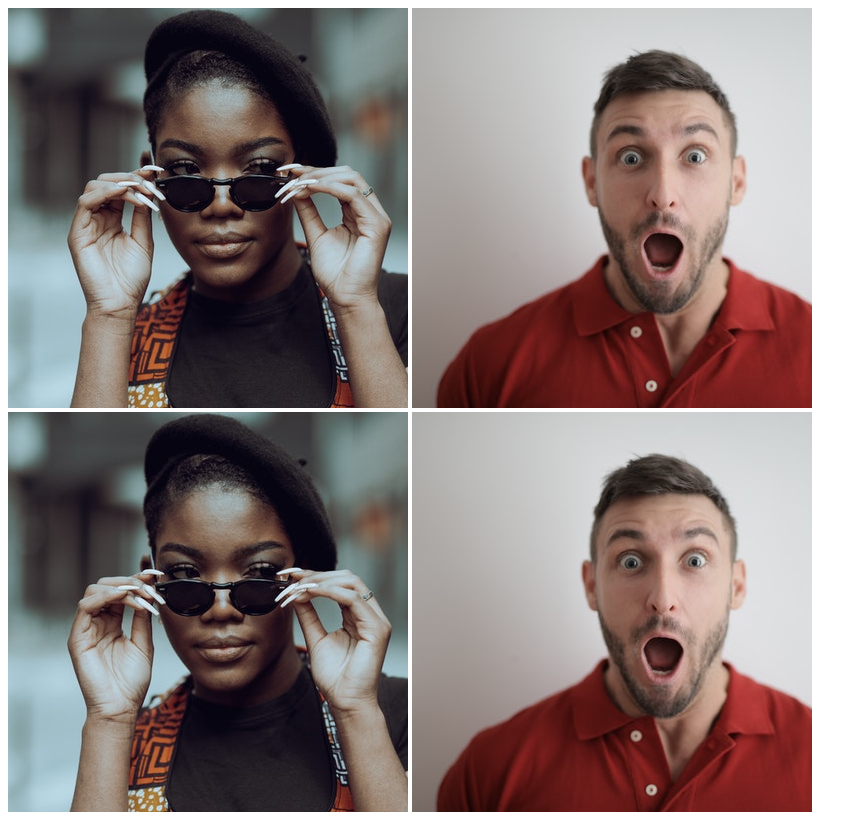
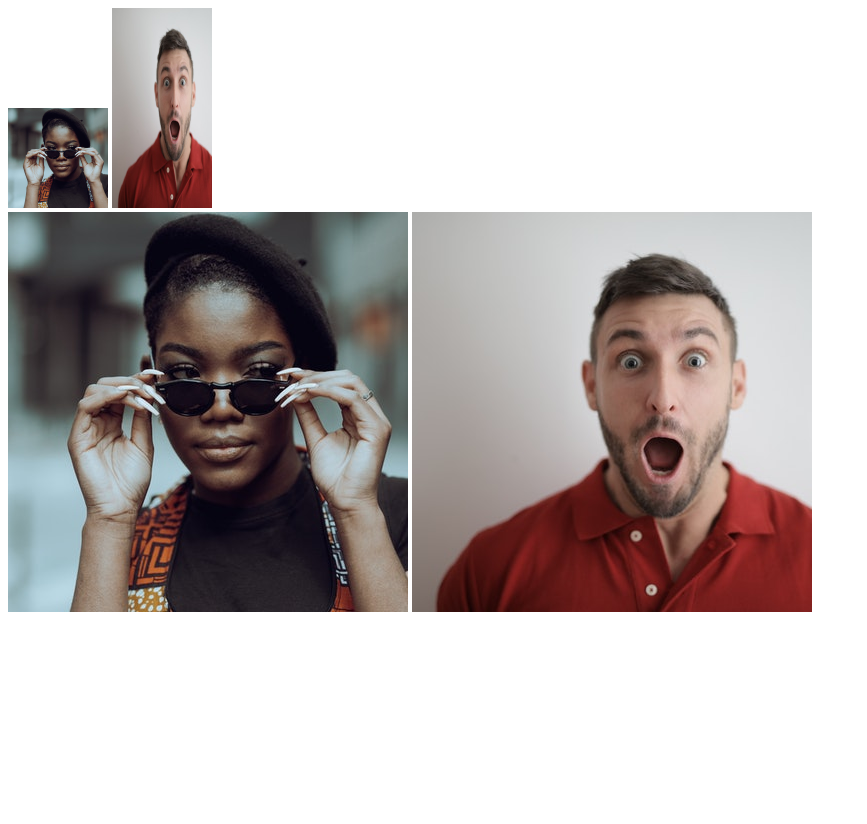
Before and after one commit to roaayala/the-foundations, a plain HTML site: page 006-intro-to-css/004-chaining-selectors/index.html in a window 1280 px wide. Shown: the whole page, without its empty margins (0-867 px from the left). After the commit the page ends 800 px from the top, so only its background shows below. Drawn offline with Linux system fonts and the light colour scheme.

Commit message:
intro to css pt 4: donec

```diff
--- a/006-intro-to-css/004-chaining-selectors/index.html
+++ b/006-intro-to-css/004-chaining-selectors/index.html
@@ -5,6 +5,17 @@
 		<meta http-equiv="X-UA-Compatible" content="IE=edge" />
 		<meta name="viewport" content="width=device-width, initial-scale=1.0" />
 		<title>Chaining Selectors</title>
+		<style>
+			.avatar.proportioned {
+				width: 100px;
+				height: 100%;
+			}
+
+			.avatar.distorted {
+				width: 100px;
+				height: 200px;
+			}
+		</style>
 	</head>
 	<body>
 		<!-- Use the classes BELOW this line -->
```
